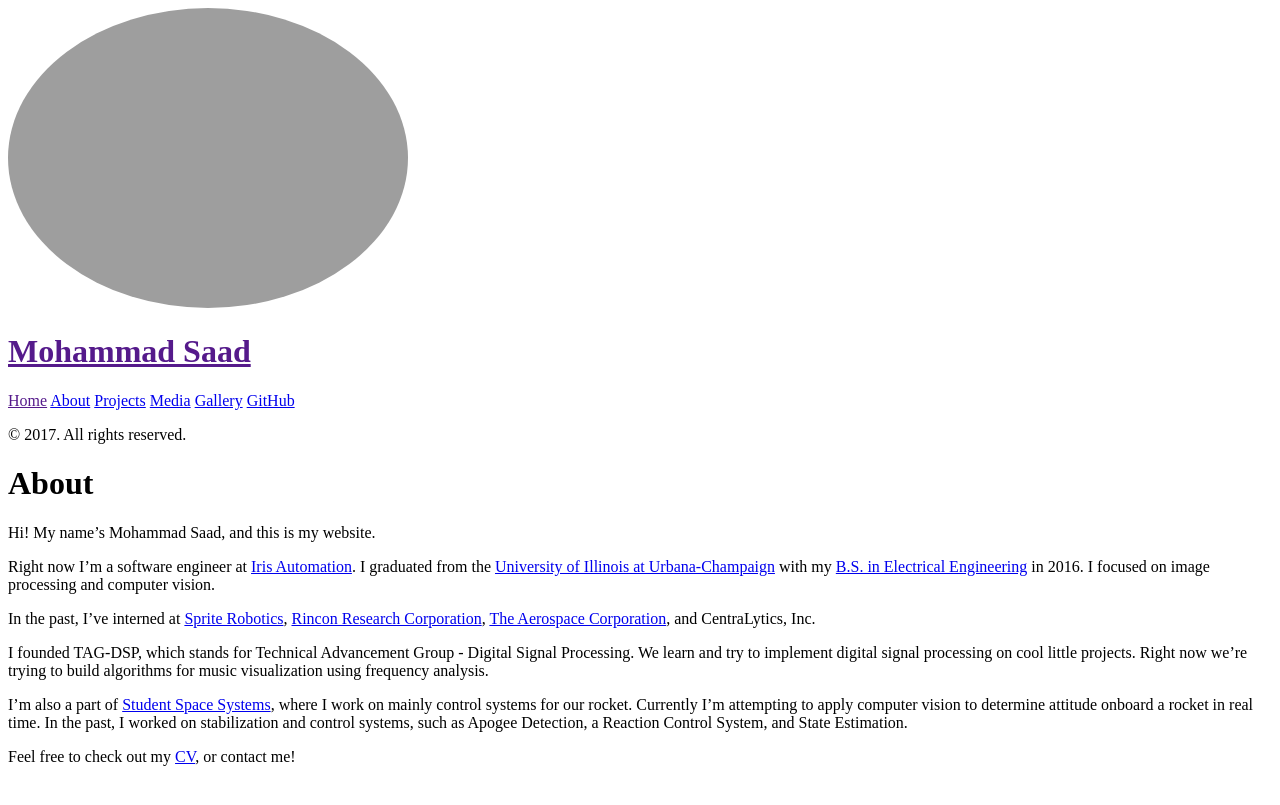
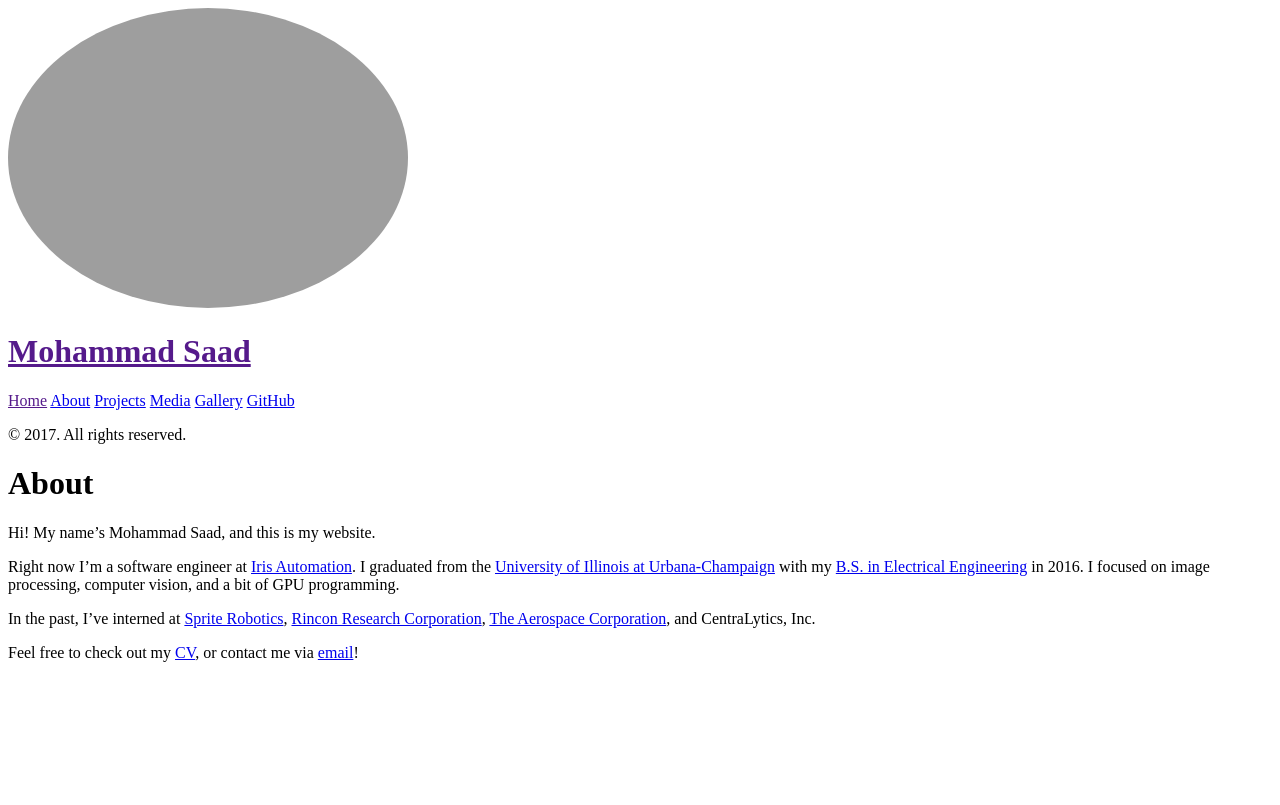
Before and after one commit to mohsaad/mohsaad.github.io, a Jekyll site: the page built from about.md, in a window 1280 px wide. Shown: the top 805 px of the page. Built offline with Jekyll 4.4.1, drawn with Linux system fonts in a browser that asks for light colours.

Commit message:
posts and changes to include

```diff
--- /dev/null
+++ b/_includes/image.html
@@ -0,0 +1,4 @@
+<table class="image">
+<caption align="bottom">{{ include.description }}</caption>
+<tr><td><img src="{{ include.url }}" alt="{{ include.description }}"/></td></tr>
+</table>
--- a/about.md
+++ b/about.md
@@ -5,12 +5,8 @@ title: About
 
 Hi! My name's Mohammad Saad, and this is my website.
 
-Right now I'm a software engineer at [Iris Automation](irisonboard.com). I graduated from the [University of Illinois at Urbana-Champaign](http://www.illinois.edu) with my [B.S. in Electrical Engineering](http://www.ece.illinois.edu/) in 2016. I focused on image processing and computer vision.
+Right now I'm a software engineer at [Iris Automation](http://www.irisonboard.com). I graduated from the [University of Illinois at Urbana-Champaign](http://www.illinois.edu) with my [B.S. in Electrical Engineering](http://www.ece.illinois.edu/) in 2016. I focused on image processing, computer vision, and a bit of GPU programming.
 
 In the past, I've interned at [Sprite Robotics](http://www.petronics.io), [Rincon Research Corporation](http://www.rincon.com/), [The Aerospace Corporation](http://www.aerospace.org/), and CentraLytics, Inc.
 
-I founded TAG-DSP, which stands for Technical Advancement Group - Digital Signal Processing. We learn and try to implement digital signal processing on cool little projects. Right now we're trying to build algorithms for music visualization using frequency analysis.
-
-I'm also a part of [Student Space Systems](http://www.studentspacesystems.org/), where I work on mainly control systems for our rocket. Currently I'm attempting to apply computer vision to determine attitude onboard a rocket in real time. In the past, I worked on stabilization and control systems, such as Apogee Detection, a Reaction Control System, and State Estimation.
-
-Feel free to check out my [CV](/Mohammad_Saad_2017_CV.pdf), or contact me!
+Feel free to check out my [CV](/Mohammad_Saad_2017_CV.pdf), or contact me via [email](mailto:mohammad.saad@outlook.com)!
```
Also changed, not shown: _posts/2017-05-27-Ghostwritten-Connections.md (+2 -1 lines), _posts/2017-06-18-End-To-End.md (added, +36 -0 lines), _posts/2017-06-28-Masjid-Map.md (added, +25 -0 lines), projects.md (+8 -0 lines).
